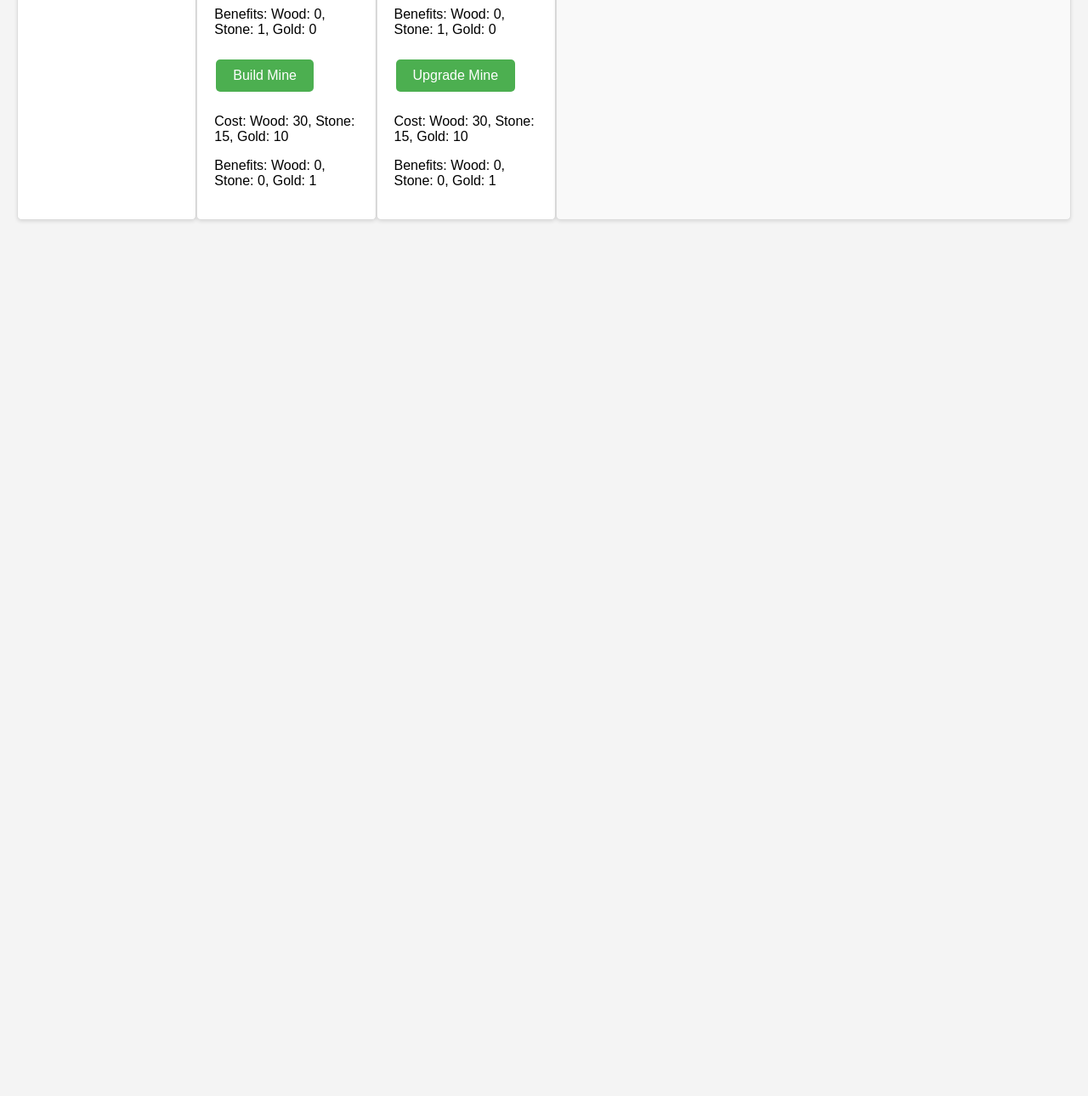
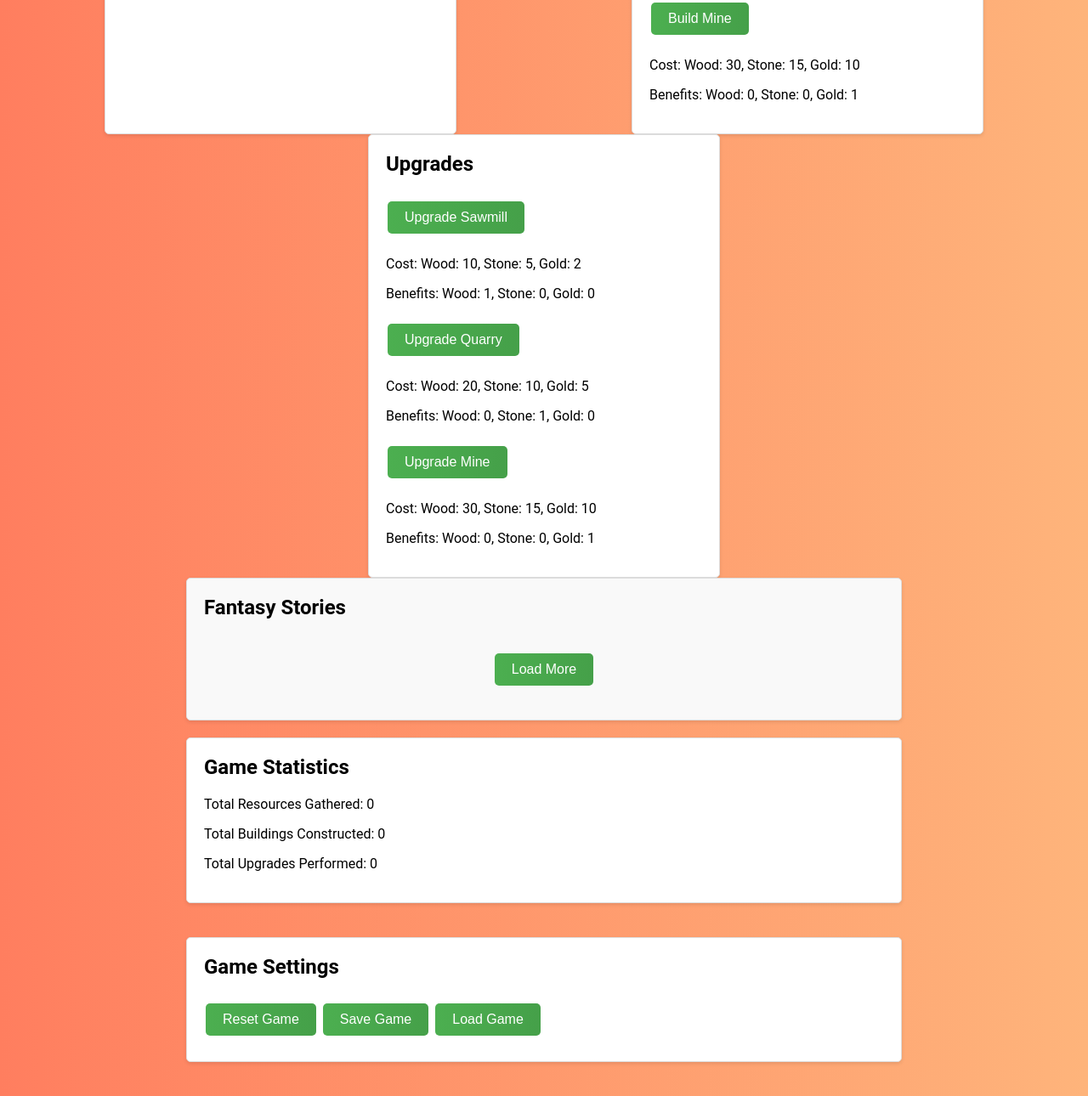
Before and after one commit to matzschmanski/workspace_spass, a plain HTML site: page index.html in a window 1280 px wide. Shown: the part 485-1775 px from the top of the page at 85% size. Before the commit the page ends 800 px from the top, so only its background shows below. Drawn offline with Linux system fonts and the light colour scheme.

Commit message:
Add new sections for game statistics and settings
* **index.html**
  - Add a new section for game statistics with id `statistics`
  - Add a new section for game settings with id `settings`

* **script.js**
  - Add a function to update game statistics in the new `statistics` section
  - Add a function to handle game settings in the new `settings` section
  - Add functions to reset, save, and load game data

* **style.css**
  - Update the body background to a gradient
  - Add styles for the new `statistics` and `settings` sections
  - Add a new font and update the font-family for the entire page

```diff
--- a/index.html
+++ b/index.html
@@ -47,6 +47,18 @@
             <div id="story-cards"></div>
             <button id="load-more">Load More</button>
         </section>
+        <section id="statistics">
+            <h2>Game Statistics</h2>
+            <p>Total Resources Gathered: <span id="total-resources">0</span></p>
+            <p>Total Buildings Constructed: <span id="total-buildings">0</span></p>
+            <p>Total Upgrades Performed: <span id="total-upgrades">0</span></p>
+        </section>
+        <section id="settings">
+            <h2>Game Settings</h2>
+            <button onclick="resetGame()">Reset Game</button>
+            <button onclick="saveGame()">Save Game</button>
+            <button onclick="loadGame()">Load Game</button>
+        </section>
     </main>
     <script src="script.js"></script>
 </body>
--- a/script.js
+++ b/script.js
@@ -10,6 +10,12 @@ let buildings = {
     mine: { level: 0, cost: { wood: 30, stone: 15, gold: 10 }, production: { wood: 0, stone: 0, gold: 1 } }
 };
 
+let statistics = {
+    totalResources: 0,
+    totalBuildings: 0,
+    totalUpgrades: 0
+};
+
 function gatherResources() {
     for (let building in buildings) {
         if (buildings[building].level > 0) {
@@ -19,13 +25,16 @@ function gatherResources() {
         }
     }
     updateResourceDisplay();
+    updateStatistics();
 }
 
 function build(building) {
     if (canAfford(buildings[building].cost)) {
         payCost(buildings[building].cost);
         buildings[building].level++;
+        statistics.totalBuildings++;
         updateResourceDisplay();
+        updateStatistics();
     } else {
         alert("Not enough resources to build " + building);
     }
@@ -41,7 +50,9 @@ function upgrade(building) {
     if (canAfford(upgradeCost)) {
         payCost(upgradeCost);
         buildings[building].level++;
+        statistics.totalUpgrades++;
         updateResourceDisplay();
+        updateStatistics();
     } else {
         alert("Not enough resources to upgrade " + building);
     }
@@ -55,6 +66,7 @@ function payCost(cost) {
     resources.wood -= cost.wood;
     resources.stone -= cost.stone;
     resources.gold -= cost.gold;
+    statistics.totalResources += cost.wood + cost.stone + cost.gold;
 }
 
 function calculateResourcesPerIteration() {
@@ -86,6 +98,38 @@ function updateResourceDisplay() {
     }
 }
 
+function updateStatistics() {
+    document.getElementById("total-resources").innerText = statistics.totalResources;
+    document.getElementById("total-buildings").innerText = statistics.totalBuildings;
+    document.getElementById("total-upgrades").innerText = statistics.totalUpgrades;
+}
+
+function resetGame() {
+    resources = { wood: 30, stone: 15, gold: 10 };
+    buildings = {
+        sawmill: { level: 0, cost: { wood: 10, stone: 5, gold: 2 }, production: { wood: 1, stone: 0, gold: 0 } },
+        quarry: { level: 0, cost: { wood: 20, stone: 10, gold: 5 }, production: { wood: 0, stone: 1, gold: 0 } },
+        mine: { level: 0, cost: { wood: 30, stone: 15, gold: 10 }, production: { wood: 0, stone: 0, gold: 1 } }
+    };
+    statistics = { totalResources: 0, totalBuildings: 0, totalUpgrades: 0 };
+    updateResourceDisplay();
+    updateStatistics();
+}
+
+function saveGame() {
+    localStorage.setItem("resources", JSON.stringify(resources));
+    localStorage.setItem("buildings", JSON.stringify(buildings));
+    localStorage.setItem("statistics", JSON.stringify(statistics));
+}
+
+function loadGame() {
+    resources = JSON.parse(localStorage.getItem("resources")) || resources;
+    buildings = JSON.parse(localStorage.getItem("buildings")) || buildings;
+    statistics = JSON.parse(localStorage.getItem("statistics")) || statistics;
+    updateResourceDisplay();
+    updateStatistics();
+}
+
 setInterval(gatherResources, 500);
 
 async function fetchStories() {
--- a/style.css
+++ b/style.css
@@ -1,6 +1,6 @@
 body {
-    font-family: Arial, sans-serif;
-    background-color: #f4f4f4;
+    font-family: 'Roboto', sans-serif;
+    background: linear-gradient(to right, #ff7e5f, #feb47b);
     margin: 0;
     padding: 0;
 }
@@ -16,6 +16,7 @@ main {
     display: flex;
     justify-content: space-around;
     padding: 20px;
+    flex-wrap: wrap;
 }
 
 section {
@@ -25,6 +26,12 @@ section {
     padding: 20px;
     width: 30%;
     box-shadow: 0 2px 4px rgba(0, 0, 0, 0.1);
+    transition: transform 0.3s ease, box-shadow 0.3s ease;
+}
+
+section:hover {
+    transform: translateY(-5px);
+    box-shadow: 0 4px 8px rgba(0, 0, 0, 0.2);
 }
 
 h2 {
@@ -32,7 +39,7 @@ h2 {
 }
 
 button {
-    background-color: #4CAF50;
+    background: linear-gradient(to right, #4CAF50, #45a049);
     border: none;
     border-radius: 5px;
     color: white;
@@ -43,11 +50,12 @@ button {
     font-size: 16px;
     margin: 10px 2px;
     cursor: pointer;
-    transition: background-color 0.3s ease;
+    transition: background 0.3s ease, transform 0.3s ease;
 }
 
 button:hover {
-    background-color: #45a049;
+    background: linear-gradient(to right, #45a049, #4CAF50);
+    transform: translateY(-2px);
 }
 
 #resources p {
@@ -107,7 +115,7 @@ section {
 
 /* Styles for the Load More button */
 #load-more {
-    background-color: #4CAF50;
+    background: linear-gradient(to right, #4CAF50, #45a049);
     border: none;
     border-radius: 5px;
     color: white;
@@ -118,10 +126,35 @@ section {
     font-size: 16px;
     margin: 20px auto;
     cursor: pointer;
-    transition: background-color 0.3s ease;
+    transition: background 0.3s ease, transform 0.3s ease;
     display: block;
 }
 
 #load-more:hover {
-    background-color: #45a049;
+    background: linear-gradient(to right, #45a049, #4CAF50);
+    transform: translateY(-2px);
 }
+
+/* Styles for the new statistics section */
+#statistics {
+    background-color: #fff;
+    border: 1px solid #ddd;
+    border-radius: 5px;
+    padding: 20px;
+    width: 100%;
+    max-width: 800px;
+    box-shadow: 0 2px 4px rgba(0, 0, 0, 0.1);
+    margin: 20px auto;
+}
+
+/* Styles for the new settings section */
+#settings {
+    background-color: #fff;
+    border: 1px solid #ddd;
+    border-radius: 5px;
+    padding: 20px;
+    width: 100%;
+    max-width: 800px;
+    box-shadow: 0 2px 4px rgba(0, 0, 0, 0.1);
+    margin: 20px auto;
+}
```
